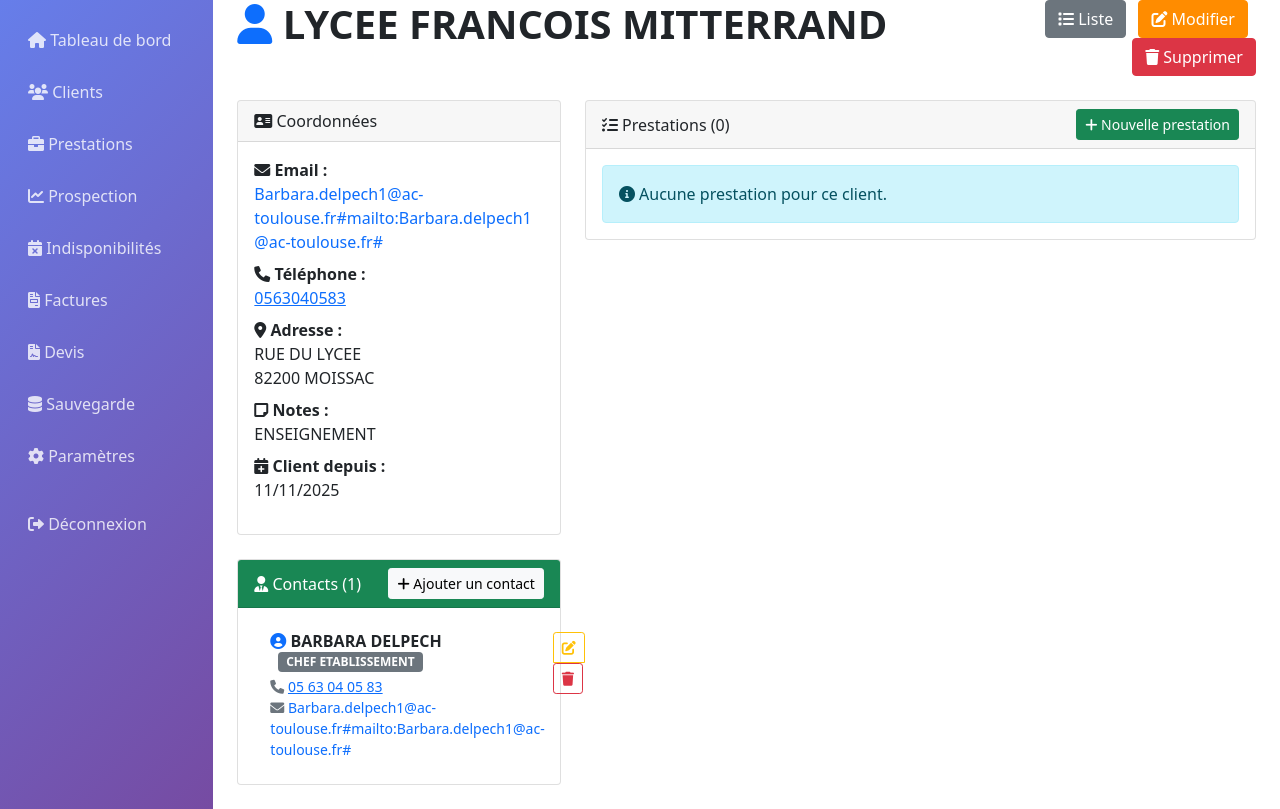
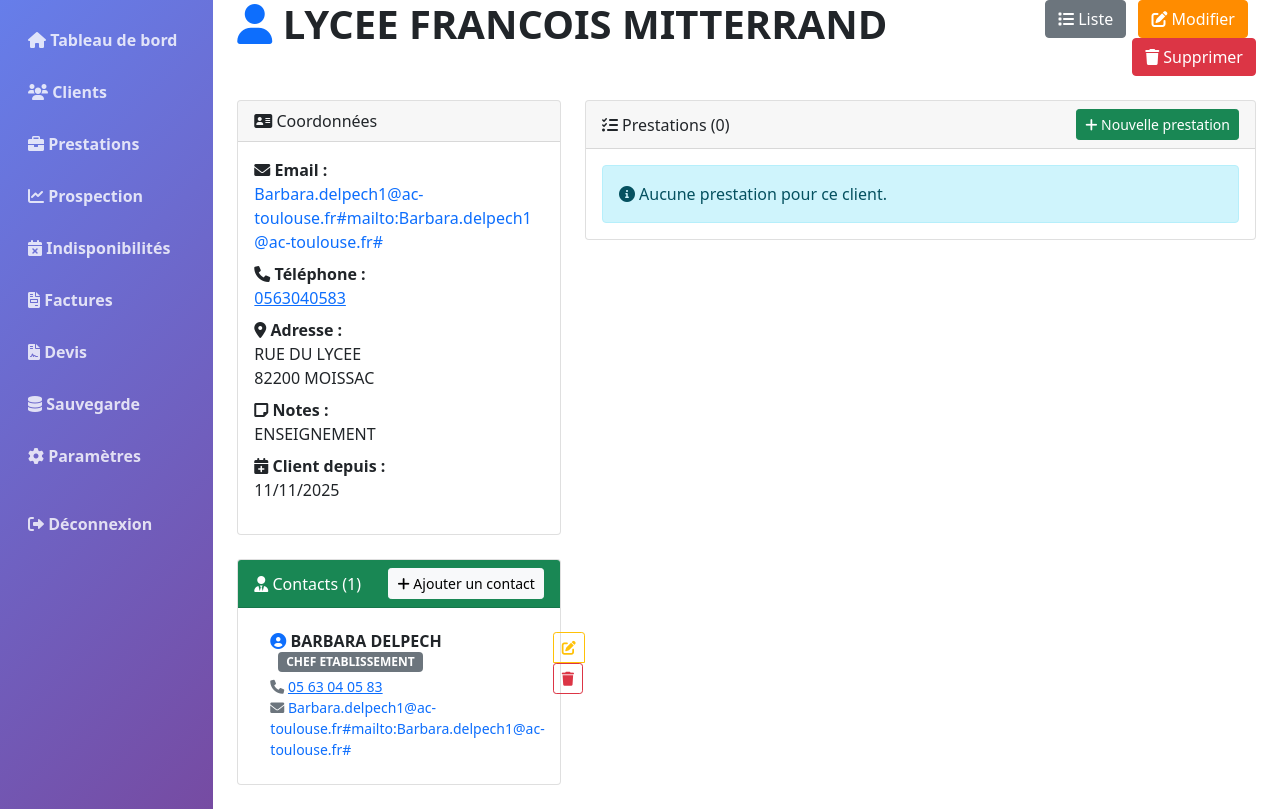
Before and after one commit to mboyer3215-debug/gestion_ets, a Flask app: page /client/1 in a window 1280 px wide. Run offline with Flask 3, Linux system fonts and the light colour scheme; a user stored in the database is signed in.

Commit message:
Update base.html

```diff
--- a/templates/base.html
+++ b/templates/base.html
@@ -21,6 +21,7 @@
             margin-bottom: 0.25rem;
             border-radius: 0.375rem;
             transition: all 0.3s;
+            font-weight: bold;  /* NOUVEAU */
         }
         .sidebar .nav-link:hover {
             background-color: rgba(255,255,255,0.1);
```
